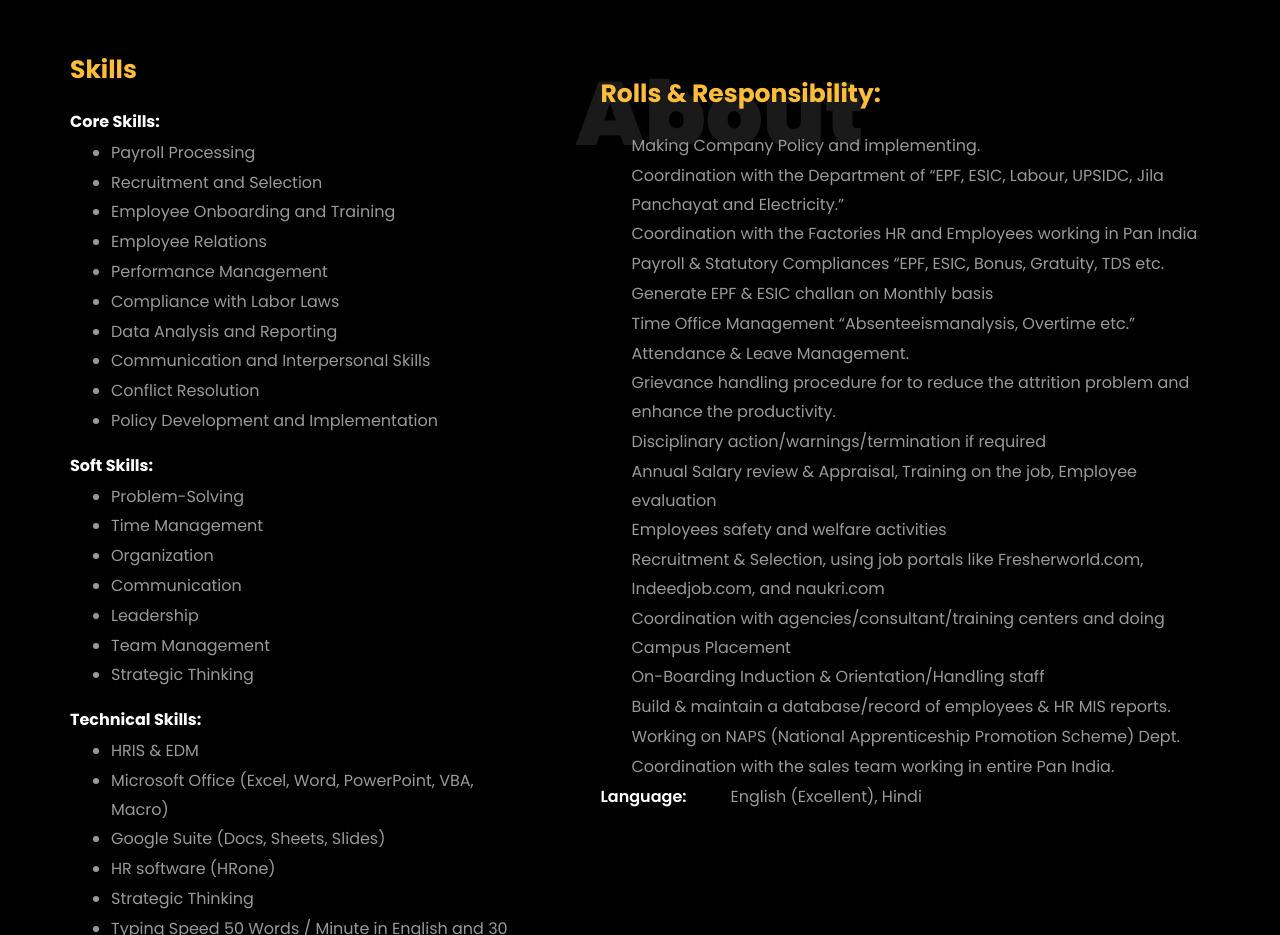
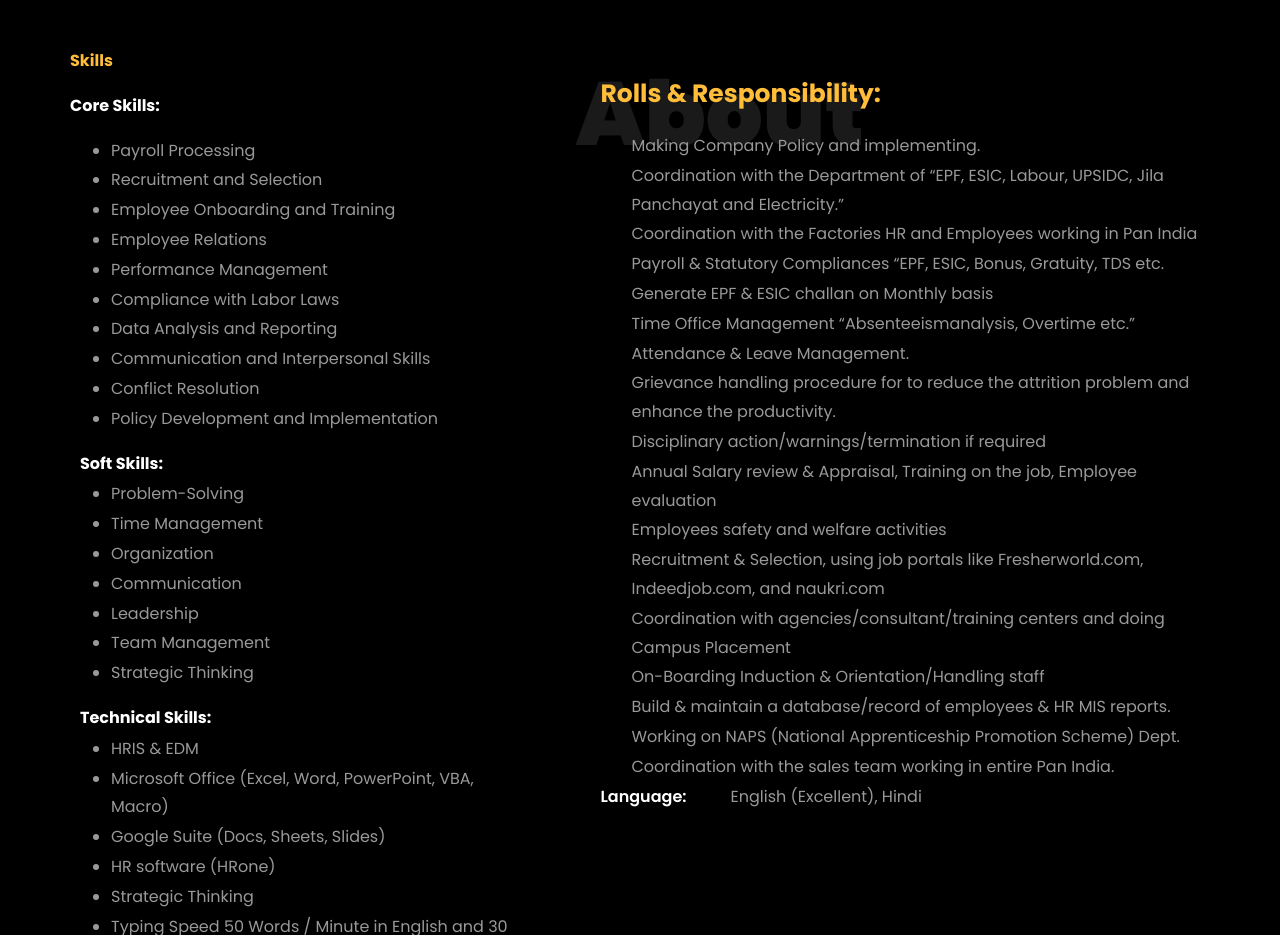
Before and after one commit to Raj180889/MyPorfolio, a plain HTML site: page index.html in a window 1280 px wide. Shown: the part 1003-1938 px from the top of the page. Drawn offline with Linux system fonts and the light colour scheme; files whose address does not match are found by name.

Commit message:
Update index.html

```diff
--- a/index.html
+++ b/index.html
@@ -351,14 +351,14 @@
                   <div class="skill-mf">
                     <p
                       class="title-s"
-                      style="font-weight: bold; font-size: 25px; color: #ffbd39"
+                      style="font-weight: bold; font-size: 25px  margin-left: 10px;; color: #ffbd39"
                       id="main-skills"
                     >
                       Skills
                     </p>
                     <p
                       class="title-s"
-                      style="font-weight: bold; margin-bottom: 2px; color: #fff"
+                      style="font-weight: bold; margin-bottom: 2px  margin-left: 10px;; color: #fff"
                     >
                       Core Skills:
                     </p>
@@ -417,6 +417,7 @@
                         margin-bottom: 2px;
                         margin-top: 10px;
                         color: #fff;
+			     margin-left: 10px;
                       "
                     >
                       Soft Skills:
@@ -451,6 +452,7 @@
                         margin-bottom: 2px;
                         margin-top: 10px;
                         color: #fff;
+			     margin-left: 10px;
                       "
                     >
                       Technical Skills:
```
